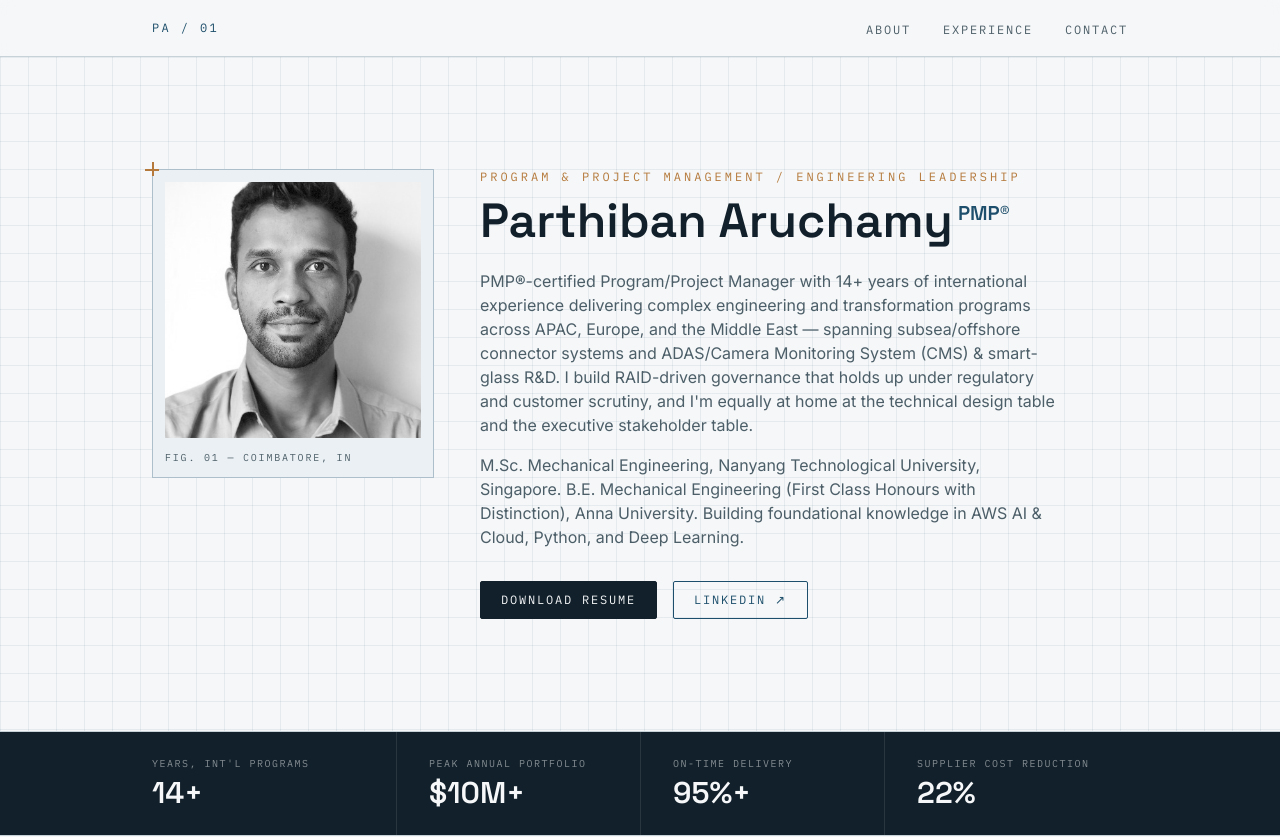
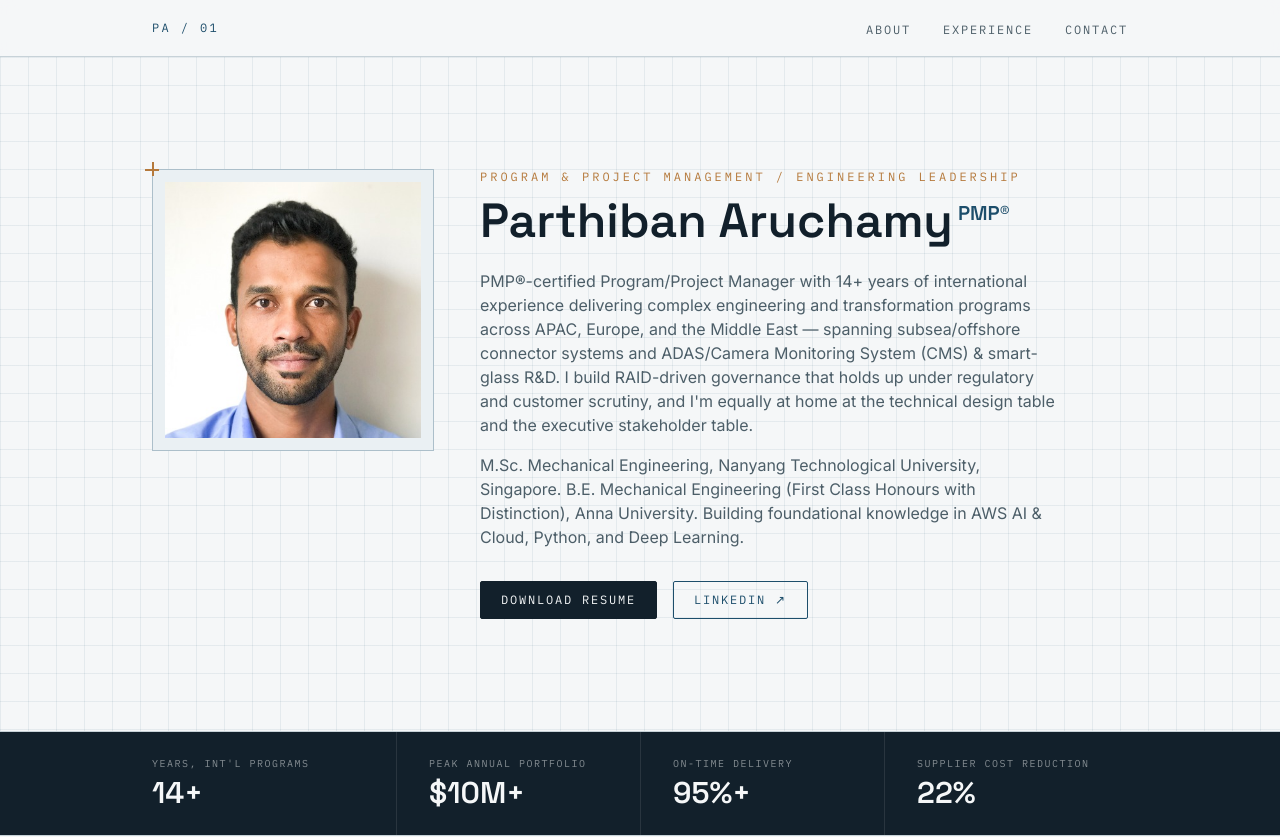
Before and after one commit to Parthiban-Aruchamy/Parthiban-Aruchamy-portfolio, a Next.js app: page / in a window 1280 px wide. Shown: the top 837 px of the page. Built offline with nearby package versions, Linux system fonts and the light colour scheme.

Commit message:
Update Hero.tsx

```diff
--- a/components/Hero.tsx
+++ b/components/Hero.tsx
@@ -23,14 +23,11 @@ export default function Hero() {
                 alt="Portrait of Parthiban Aruchamy"
                 fill
                 sizes="256px"
-                className="object-cover grayscale"
+                className="object-cover object-top"
                 priority
               />
             </div>
-            <p className="mt-3 font-mono text-[10px] uppercase tracking-[0.18em] text-inkfade">
-              Fig. 01 — Coimbatore, IN
-            </p>
-          </div>
+            </div>
         </div>
 
         {/* Identity block */}
```
